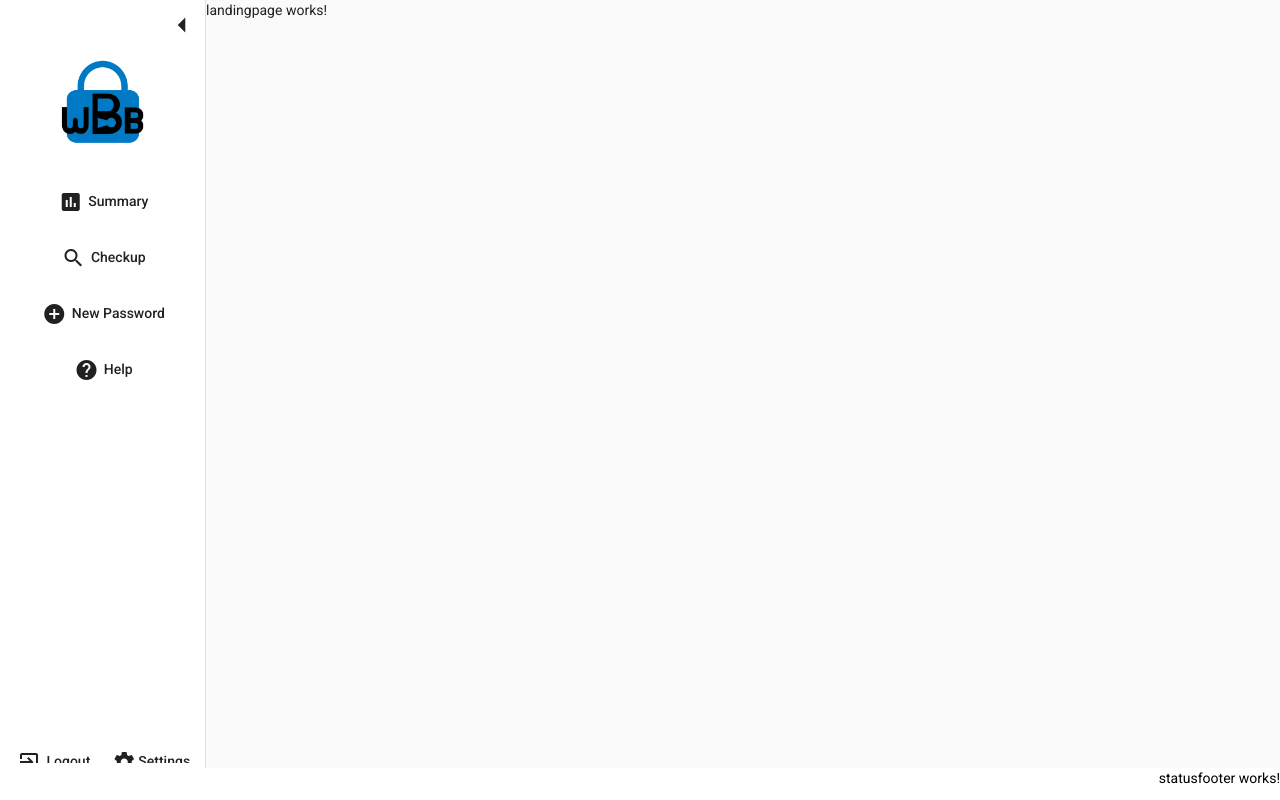
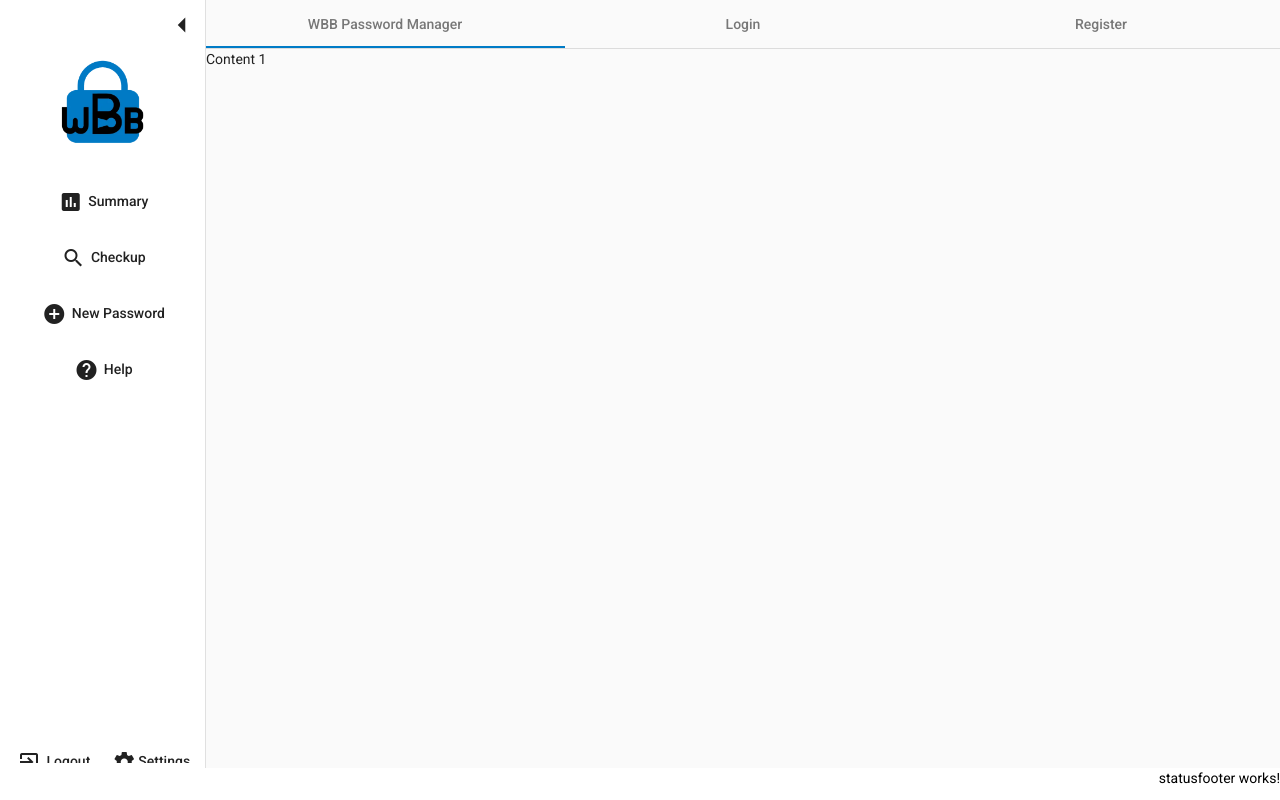
Before and after one commit to sami800/wbbpwmanclient, an Angular app: page / in a window 1280 px wide. Built offline with nearby package versions, Linux system fonts and the light colour scheme; no server answers.

Commit message:
Router Changes. Added registration link.

```diff
--- a/src/app/app-routing.module.ts
+++ b/src/app/app-routing.module.ts
@@ -8,6 +8,7 @@ import { HelpComponent } from './help/help.component';
 import { UsersettingsComponent } from './usersettings/usersettings.component';
 import { CheckupComponent } from './checkup/checkup.component';
 import { LandingpageComponent } from './landingpage/landingpage.component';
+import { RegistrationdialogComponent } from './registrationdialog/registrationdialog.component';
 
 const routes: Routes = [
   { path: '', component: LandingpageComponent },
@@ -18,6 +19,8 @@ const routes: Routes = [
   { path: 'checkup', component: CheckupComponent },
   { path: 'help', component: HelpComponent },
   { path: 'usersettings', component: UsersettingsComponent },
+  { path: 'register', component: RegistrationdialogComponent },
+  { path: 'registration', component: RegistrationdialogComponent }
 ];
 
 @NgModule({
--- a/src/app/app.module.ts
+++ b/src/app/app.module.ts
@@ -1,6 +1,7 @@
 import { BrowserModule } from '@angular/platform-browser';
 import { NgModule } from '@angular/core';
 import { ServiceWorkerModule } from '@angular/service-worker';
+import { MatTabsModule } from '@angular/material/tabs';
 
 import { AppRoutingModule } from './app-routing.module';
 import { AppComponent } from './app.component';
@@ -53,6 +54,7 @@ import { LocalDBserviceService } from './local-dbservice.service';
     MatSidenavModule,
     FlexLayoutModule,
     HttpClientModule,
+    MatTabsModule,
     ServiceWorkerModule.register('ngsw-worker.js', { enabled: environment.production })
   ],
   providers: [ AuthService, LocalDBserviceService ],
--- a/src/app/auth.service.ts
+++ b/src/app/auth.service.ts
@@ -1,5 +1,5 @@
 import { Injectable } from '@angular/core';
-import { HttpClient, HttpHeaders, HttpRequest } from '@angular/common/http';
+import { HttpClient, HttpHeaders } from '@angular/common/http';
 import { BehaviorSubject, Observable } from 'rxjs';
 import { map } from 'rxjs/operators';
 import { User } from './usermodel';
@@ -23,6 +23,9 @@ export class AuthService {
   public headers: HttpHeaders;
 
   constructor(private http: HttpClient) {
+    localStorage.setItem('loginstatus', JSON.stringify('true'));
+    localStorage.setItem('currentUser', JSON.stringify('testUser'));
+
     this.userSubject = new BehaviorSubject<User>(JSON.parse(localStorage.getItem('currentUser')));
     this.currentUser = this.userSubject.asObservable();
   }
@@ -31,9 +34,15 @@ export class AuthService {
         return this.userSubject.value;
     }
 
+    public getUserInfo(): Observable<User> {
+      return this.userSubject.asObservable();
+    }
+
+
+
     login(uname: string, pword: string) {
-      let postData = { email : uname, password : pword };
-          return this.http.post<any>('https://wbbpasswordmanager.appspot.com/auth/login', { "email" : uname , "password" : pword }, httpOptions ).pipe(map(user => {
+      return this.http.post<any>('https://wbbpasswordmanager.appspot.com/auth/login', { email : uname , password : pword },
+      httpOptions ).pipe(map(user => {
                 if (user && user.token) {
                     localStorage.setItem('currentUser', JSON.stringify(user));
                     this.userSubject.next(user);
@@ -43,7 +52,7 @@ export class AuthService {
     }
 
     logout() {
-      let postData = { "email" : localStorage.getItem('currentUser')};
+      const postData = { email : localStorage.getItem('currentUser')};
       return this.http.post(`https://wbbpasswordmanager.appspot.com/auth/login`, postData, httpOptions).pipe(map(user => {
         if (user) {
             localStorage.removeItem('currentUser');
--- a/src/app/globalmenu/globalmenu.component.html
+++ b/src/app/globalmenu/globalmenu.component.html
@@ -7,7 +7,7 @@
   </button>
   <router-outlet></router-outlet>
 
-  <mat-drawer #drawer class="sidenav" mode="side" [opened]="true">
+  <mat-drawer #drawer [opened]="openOrClosed" class="sidenav" mode="side">
     <div class="menuHeader">
       <mat-icon aria-label="Expand or shrink menu icon" fxShow fxHide.xs fxHide.sm fxHide.md (click)="showText = !showText" class="openCloseIconInMenu">
         {{showText ? 'arrow_left' : 'arrow_right'}}
--- a/src/app/globalmenu/globalmenu.component.ts
+++ b/src/app/globalmenu/globalmenu.component.ts
@@ -1,6 +1,8 @@
 import { Component, OnInit } from '@angular/core';
 import { Router } from '@angular/router';
 import { MediaObserver } from '@angular/flex-layout';
+
+import { AuthService } from '../auth.service';
 
 
 @Component({
@@ -14,10 +16,21 @@ export class GlobalmenuComponent implements OnInit {
   logoUrl = 'assets/img/WBBLogo.webp';
   logoWidth = '25px';
   logoHeight = '25px';
+  openOrClosed = true;
+  loginStatus = true;
 
-  constructor(public router: Router, public media: MediaObserver) { }
+  constructor(public router: Router, public media: MediaObserver, public auth: AuthService ) {
+  /*   auth.getUser().subscribe(
+      res => {console.log(JSON.parse(res.loginstatus)); },
+      err => {console.log(JSON.parse(err.loginstatus)); }
+  );
+  auth.getUser()
+  } */
+  }
 
   ngOnInit(): void {
+
+    console.log();
     if (this.media.isActive('xs') || this.media.isActive('sm') || this.media.isActive('md') ) {
       this.logoUrl = 'assets/img/WBBLogoSm.webp';
       this.logoWidth = '45px';
--- a/src/app/landingpage/landingpage.component.html
+++ b/src/app/landingpage/landingpage.component.html
@@ -1 +1,5 @@
-<p>landingpage works!</p>
+<mat-tab-group mat-stretch-tabs>
+    <mat-tab label="WBB Password Manager"> Content 1 </mat-tab>
+    <mat-tab label="Login"><app-logindialog></app-logindialog></mat-tab>
+    <mat-tab label="Register"><app-registrationdialog></app-registrationdialog></mat-tab>
+  </mat-tab-group>
--- a/src/app/landingpage/landingpage.component.ts
+++ b/src/app/landingpage/landingpage.component.ts
@@ -7,7 +7,10 @@ import { Component, OnInit } from '@angular/core';
 })
 export class LandingpageComponent implements OnInit {
 
-  constructor() { }
+  loggedIn;
+
+  constructor() {
+  }
 
   ngOnInit(): void {
   }
--- a/src/app/usermodel.ts
+++ b/src/app/usermodel.ts
@@ -1,5 +1,6 @@
 export class User {
     id: number;
+    loginstatus: string;
     username: string;
     password: string;
     firstName: string;
```
